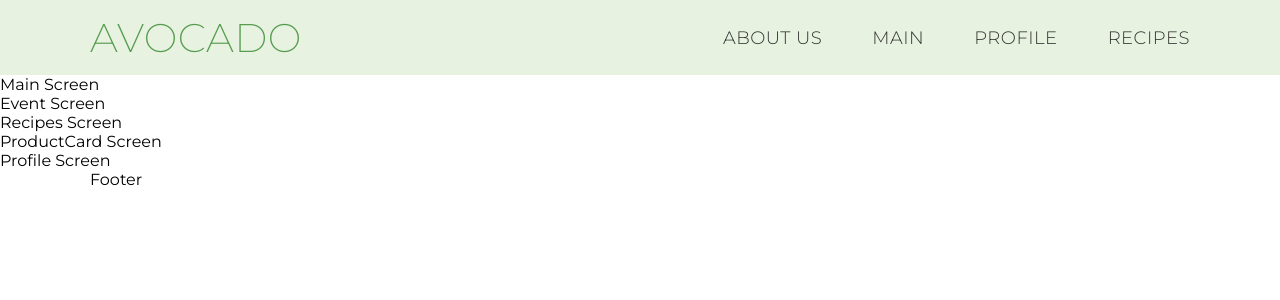
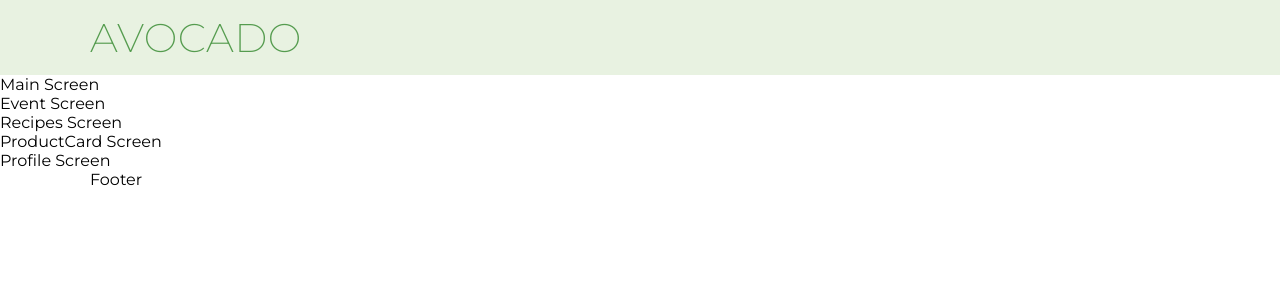
Before and after one commit to mitjasha/avocado, a React (Create React App) app: page / in a window 1280 px wide. Shown: the top 300 px of the page. Built offline with nearby package versions, Linux system fonts and the light colour scheme.

Commit message:
feat: add burger-menu styles

```diff
--- a/src/containers/Header/Header.scss
+++ b/src/containers/Header/Header.scss
@@ -56,6 +56,39 @@
     align-items: center;
     cursor: pointer;
   }
+
+  &__nav {
+    padding: 30px 0 0 30px;
+    width: 100%;
+    height: 100%;
+    background-color: $middle-green;
+    top: 0;
+    right: 0;
+    position: fixed;
+    z-index: 100;
+    margin: 0 auto;
+    transition: 0.2s all linear;
+    transform: translateX(100%);
+  }
+
+  &__nav-active {
+    transform: translateX(0);
+  }
+
+  &__nav-list {
+    display: flex;
+    flex-direction: column;
+    flex-wrap: wrap;
+    gap: 30px;
+  }
+
+  &__logo {
+    display: none;
+  }
+}
+
+li {
+  list-style: none;
 }
 
 .dot {
@@ -78,6 +111,7 @@
     }
 
     &__logo {
+      display: block;
       font-size: 40px;
       font-weight: 200;
       line-height: 49px;
@@ -85,7 +119,7 @@
     }
 
     &__nav-list {
-      display: flex;
+      flex-direction: row;
       font-size: 18px;
       line-height: 22px;
       font-weight: 300;
@@ -100,8 +134,4 @@
       color: $dark-green;
     }
   }
-
-  li {
-    list-style: none;
-  }
 }
--- a/src/containers/Header/Header.tsx
+++ b/src/containers/Header/Header.tsx
@@ -13,7 +13,7 @@ const Header: React.FC = () => {
           <div className="dot" />
         </button>
         <h1 className="header__logo">AVOCADO</h1>
-        <nav>
+        <nav className="header__nav">
           <ul className="header__nav-list">
             <li className="nav-list__item">ABOUT US</li>
             <li className="nav-list__item">MAIN</li>
```
Also changed, not shown: src/assets/svg/plus.svg (added).
